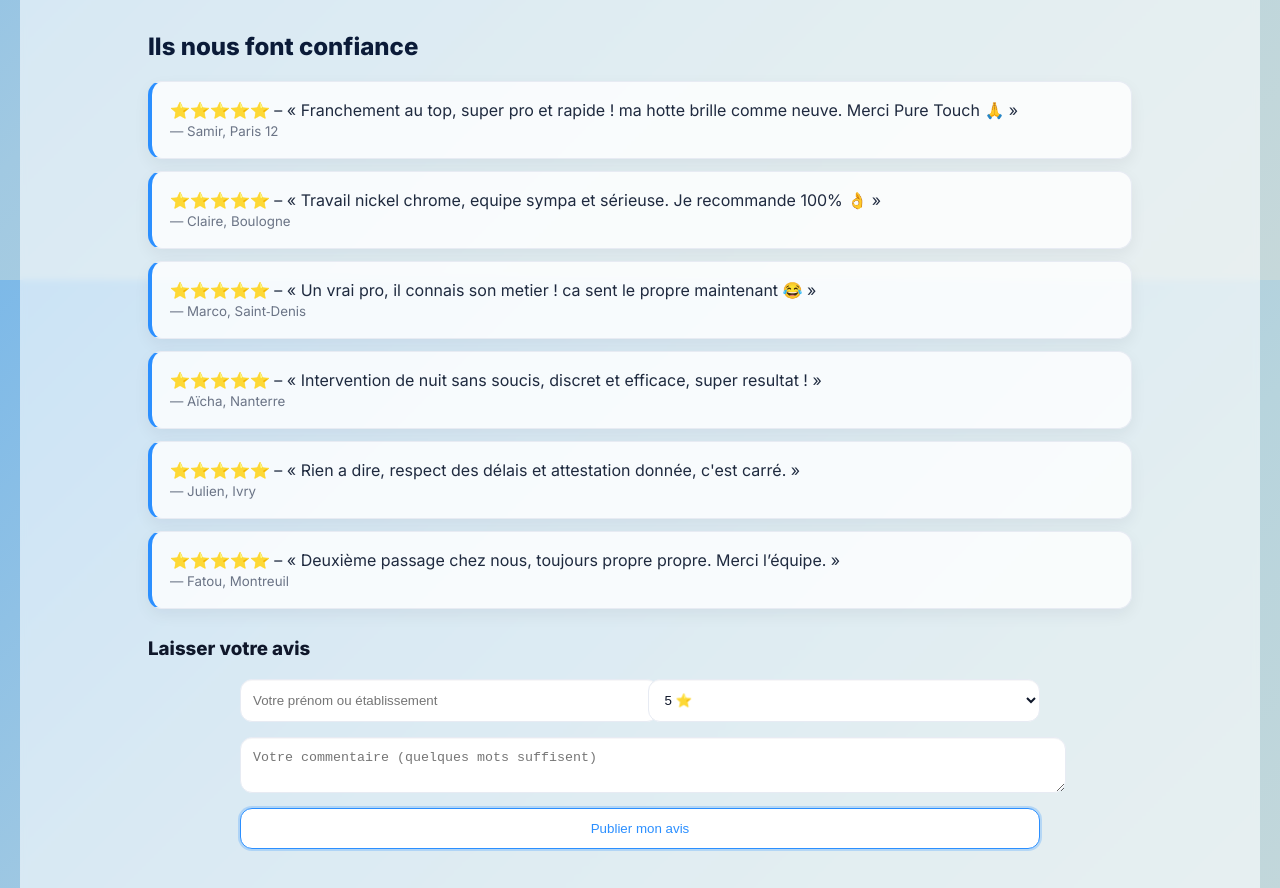
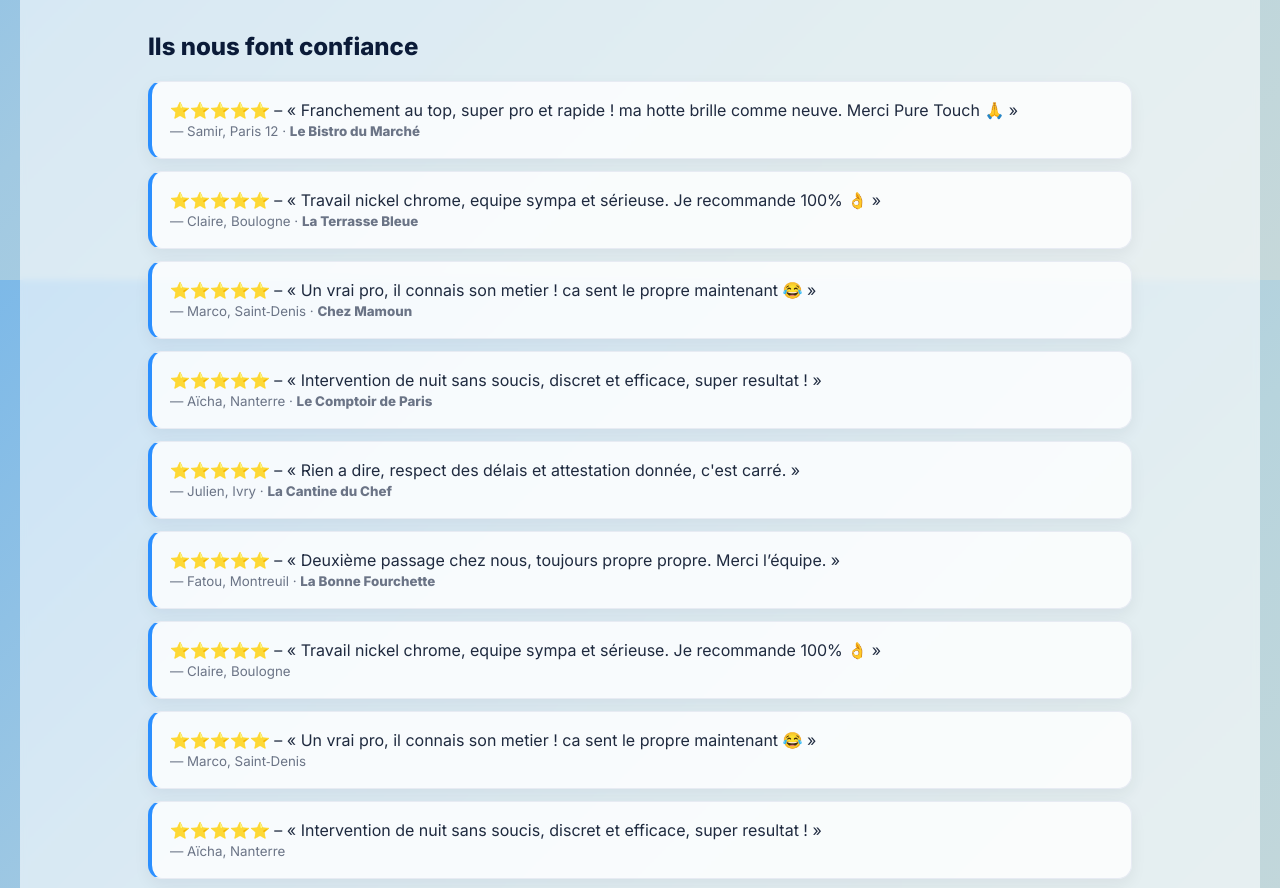
Before and after one commit to KDV-achat/pure_touch, a plain HTML site: page index.html in a window 1280 px wide. Shown: the part 2120-3008 px from the top of the page. Drawn offline with Linux system fonts and the light colour scheme.

Commit message:
Update index.html

```diff
--- a/index.html
+++ b/index.html
@@ -129,7 +129,13 @@
   <section id="avis">
     <h2>Ils nous font confiance</h2>
     <div id="reviews">
-      <div class="review">⭐️⭐️⭐️⭐️⭐️ – « Franchement au top, super pro et rapide ! ma hotte brille comme neuve. Merci Pure Touch 🙏 » <br><small>— Samir, Paris 12</small></div>
+      <div class="review">⭐️⭐️⭐️⭐️⭐️ – « Franchement au top, super pro et rapide ! ma hotte brille comme neuve. Merci Pure Touch 🙏 » <br><small>— Samir, Paris 12 · <strong>Le Bistro du Marché</strong></small></div>
+      <div class="review">⭐️⭐️⭐️⭐️⭐️ – « Travail nickel chrome, equipe sympa et sérieuse. Je recommande 100% 👌 » <br><small>— Claire, Boulogne · <strong>La Terrasse Bleue</strong></small></div>
+      <div class="review">⭐️⭐️⭐️⭐️⭐️ – « Un vrai pro, il connais son metier ! ca sent le propre maintenant 😂 » <br><small>— Marco, Saint‑Denis · <strong>Chez Mamoun</strong></small></div>
+      <div class="review">⭐️⭐️⭐️⭐️⭐️ – « Intervention de nuit sans soucis, discret et efficace, super resultat ! » <br><small>— Aïcha, Nanterre · <strong>Le Comptoir de Paris</strong></small></div>
+      <div class="review">⭐️⭐️⭐️⭐️⭐️ – « Rien a dire, respect des délais et attestation donnée, c'est carré. » <br><small>— Julien, Ivry · <strong>La Cantine du Chef</strong></small></div>
+      <div class="review">⭐️⭐️⭐️⭐️⭐️ – « Deuxième passage chez nous, toujours propre propre. Merci l’équipe. » <br><small>— Fatou, Montreuil · <strong>La Bonne Fourchette</strong></small></div>
+    </div>
       <div class="review">⭐️⭐️⭐️⭐️⭐️ – « Travail nickel chrome, equipe sympa et sérieuse. Je recommande 100% 👌 » <br><small>— Claire, Boulogne</small></div>
       <div class="review">⭐️⭐️⭐️⭐️⭐️ – « Un vrai pro, il connais son metier ! ca sent le propre maintenant 😂 » <br><small>— Marco, Saint‑Denis</small></div>
       <div class="review">⭐️⭐️⭐️⭐️⭐️ – « Intervention de nuit sans soucis, discret et efficace, super resultat ! » <br><small>— Aïcha, Nanterre</small></div>
@@ -188,9 +194,15 @@
   </footer>
 
   <script>
-    // Ajout d'avis (affichage immédiat côté client)
+    // Ajout d'avis (affichage immédiat côté client) + nom de restaurant aléatoire
     const f = document.getElementById('reviewForm');
     const ul = document.getElementById('reviews');
+    const RESTOS = [
+      'Le Bistro du Marché','Chez Mamoun','L\'Atelier Gourmand','La Table d\'Or','Le Comptoir de Paris',
+      'Au Petit Fourneau','La Cantine du Chef','La Terrasse Bleue','Le Coin des Saveurs','La Bonne Fourchette'
+    ];
+    function pickResto(){ return RESTOS[Math.floor(Math.random()*RESTOS.length)]; }
+
     f?.addEventListener('submit', (e)=>{
       e.preventDefault();
       const name = document.getElementById('rname').value.trim();
@@ -200,7 +212,8 @@
       const div = document.createElement('div');
       div.className = 'review';
       const starStr = '⭐️'.repeat(parseInt(stars));
-      div.innerHTML = `${starStr} – « ${text} » <br><small>— ${name}</small>`;
+      const resto = pickResto();
+      div.innerHTML = `${starStr} – « ${text} » <br><small>— ${name} · <strong>${resto}</strong></small>`;
       ul.prepend(div);
       f.reset();
     });
```
